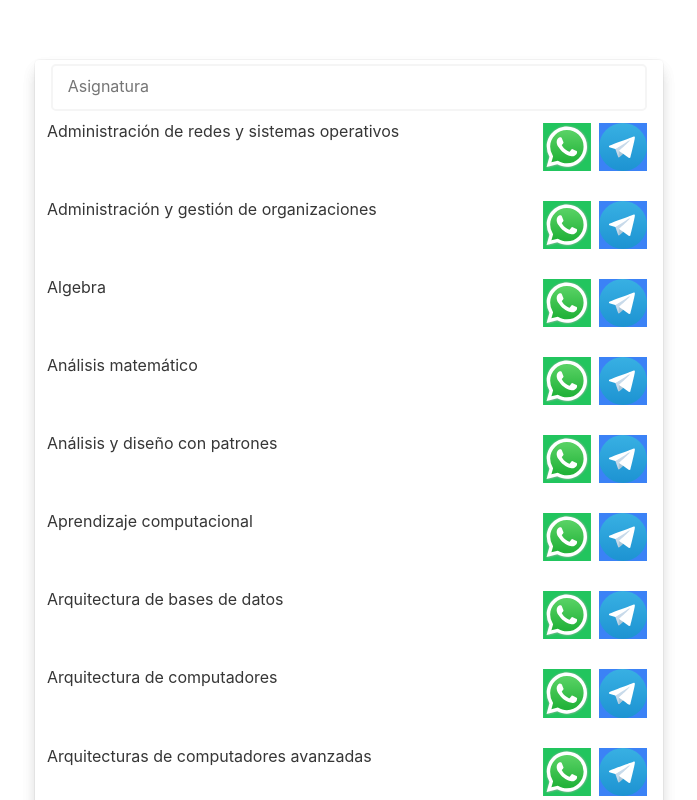
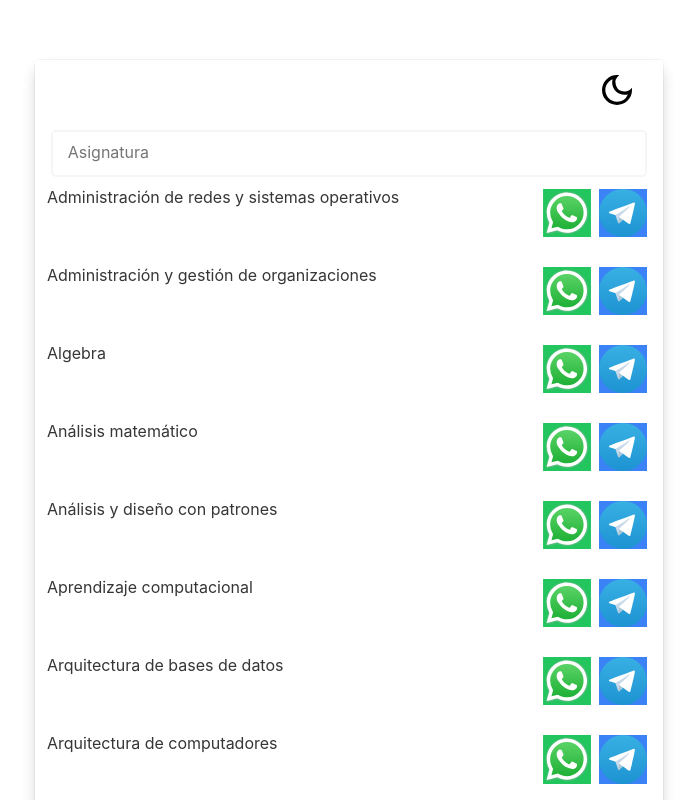
Before and after one commit to josanescod/study-group-searcher, a React (Vite) app: page / in a window 1280 px wide. Shown: the top 800 px of the page, without its empty margins (291-988 px from the left). Built offline with nearby package versions, Linux system fonts and the light colour scheme.

Commit message:
added ToogleTheme component

```diff
--- a/package.json
+++ b/package.json
@@ -4,7 +4,7 @@
   "version": "0.0.0",
   "type": "module",
   "scripts": {
-    "dev": "vite --host 0.0.0.0 --port 5000",
+    "dev": "vite --host 0.0.0.0 --port 5000 --open",
     "build": "vite build",
     "preview": "vite preview"
   },
--- a/src/App.jsx
+++ b/src/App.jsx
@@ -1,14 +1,17 @@
 import { useState, useEffect } from 'react';
 import 'bulma/css/bulma.css';
-import { FaDiscord } from 'react-icons/fa';
 
 import Search from './components/Search';
 import List from './components/List';
 import Footer from './components/Footer';
+import ToogleTheme from './components/ToogleTheme';
 
 function App() {
+  const html = document.querySelector('html')
   const [searchTerm, setSearchTerm] = useState('');
   const [data, setData] = useState([]);
+  const [active, setActive] = useState(true);
+  const [theme, setTheme] = useState('light-theme');
 
   function fetchData() {
     (async function () {
@@ -26,11 +29,27 @@ function App() {
     story.title.normalize('NFD').replace(/[\u0300-\u036f]/g, "").toLowerCase().includes(searchTerm.normalize('NFD').replace(/[\u0300-\u036f]/g, "").toLowerCase()));
 
   useEffect(() => {
+    html.style.backgroundColor = "white";
     fetchData();
   }, []);
 
+  const handleChangeActive = () => {
+    active ? (
+      setActive(false),
+      setTheme('dark-theme'),
+      html.style.backgroundColor = "#363636"
+
+    ) : (
+      setActive(true),
+      setTheme('light-theme'),
+      html.style.backgroundColor = "white"
+
+    );
+
+  };
+
   return (
-    <div className="columns is-centered mt-6">
+    <div className={`columns is-centered mt-6 ${theme}`} >
       <div className="column is-half is-centered">
         <div className="columns is-mobile">
           <div className="column is-full">
@@ -38,6 +57,7 @@ function App() {
               <div className="card events-card">
                 <div className="card-table">
                   <div className="content">
+                    <ToogleTheme active={active} onChangeActive={handleChangeActive} />
                     <Search onSearch={handleSearch} search={searchTerm} />
                     <List list={searchedStories} />
                   </div>
@@ -48,6 +68,7 @@ function App() {
           </div>
         </div>
       </div>
+
     </div>
   );
 }
--- /dev/null
+++ b/src/components/ToogleTheme.jsx
@@ -0,0 +1,25 @@
+import { Fragment } from 'react';
+
+import { MdOutlineDarkMode } from 'react-icons/md';
+import { GrSun } from 'react-icons/gr';
+const ToogleTheme = ({ active, onChangeActive }) => {
+
+    return (
+        <Fragment>
+            {
+                active ? (
+                    <MdOutlineDarkMode onClick={onChangeActive} style={{ marginLeft: '89.5%', marginTop: '10px', marginBottom: '10px' }} size="40" color="black" />
+                )
+                    :
+                    (
+                        <GrSun onClick={onChangeActive} style={{ marginLeft: '89.5%', marginTop: '10px', marginBottom: '10px' }} size="40" color="black" />
+
+                    )
+            }
+        </Fragment>
+    );
+};
+
+
+
+export default ToogleTheme;
--- a/src/index.css
+++ b/src/index.css
@@ -16,3 +16,15 @@ input::placeholder {
 table * {
   border: none !important
 }
+
+.light-theme {
+  background-color: white;
+
+
+}
+
+
+.dark-theme {
+  background-color: #363636;
+
+}
```
